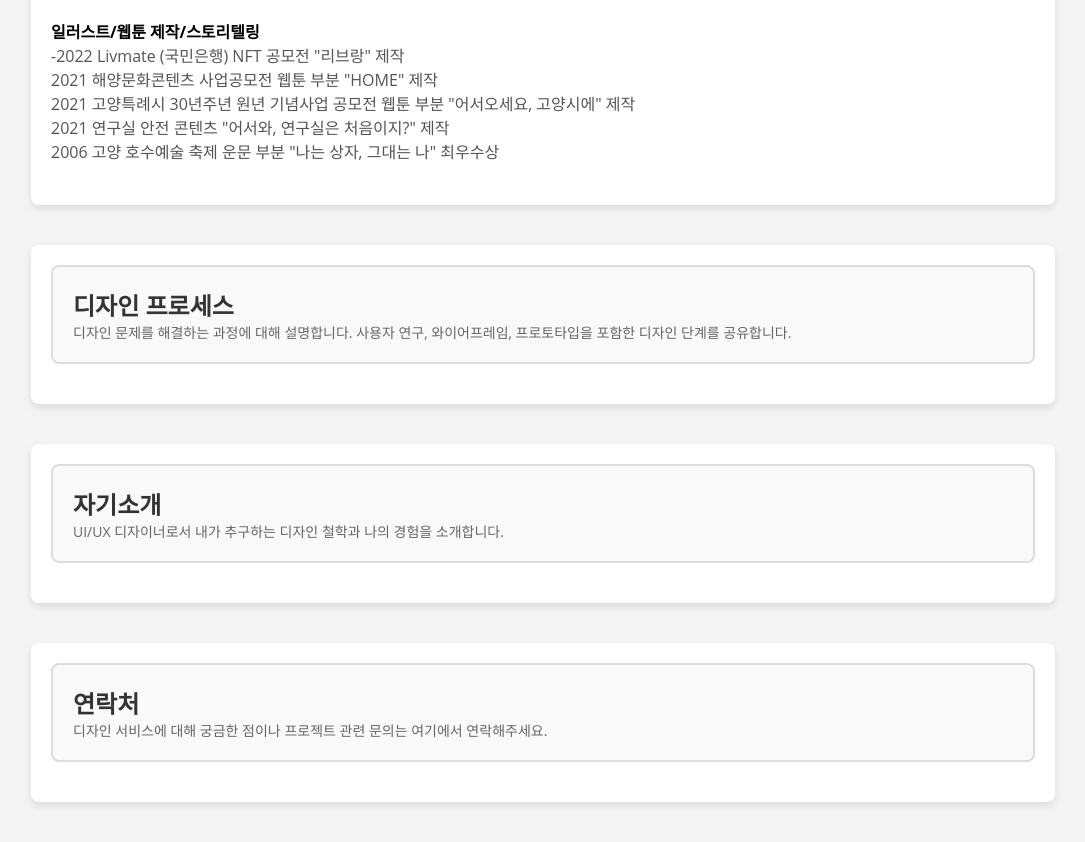
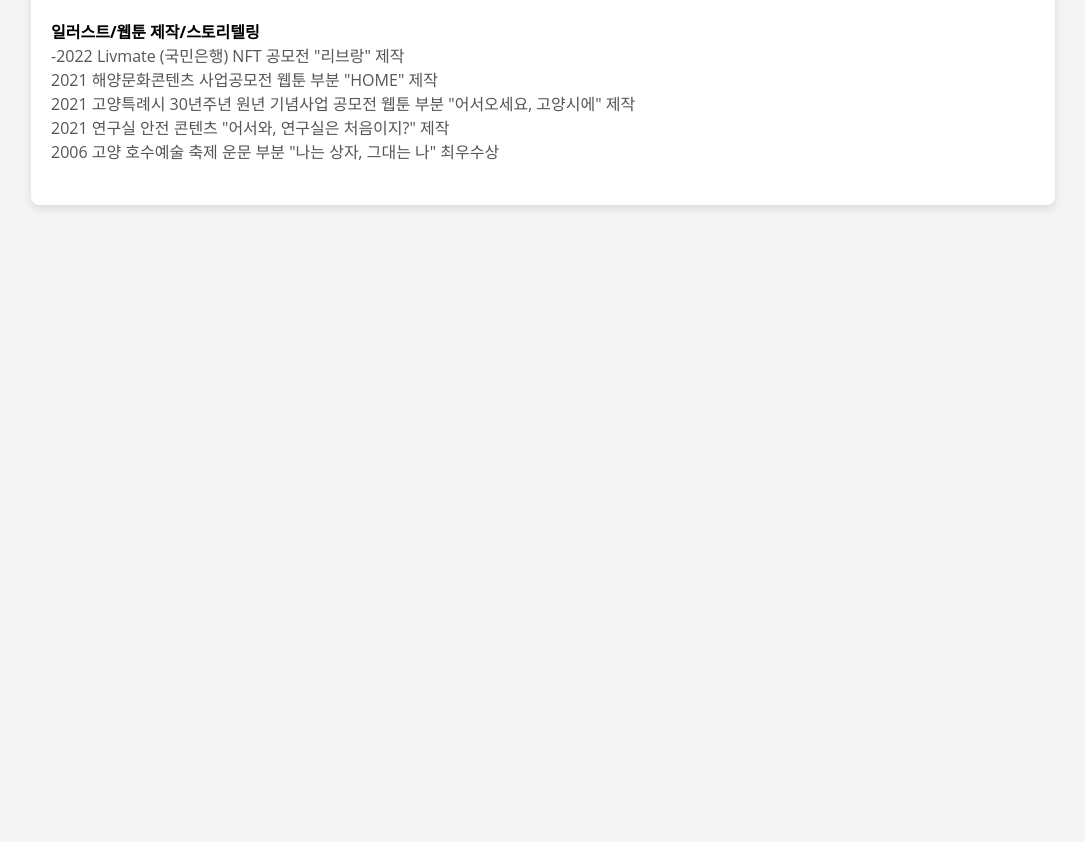
Before and after one commit to mercuryfie/myportfolio, a plain HTML site: page index.html in a window 1280 px wide. Shown: the part 987-1829 px from the top of the page, without its empty margins (97-1182 px from the left). After the commit the page ends 1232 px from the top, so only its background shows below. Drawn offline with Linux system fonts and the light colour scheme.

Commit message:
update index.html

```diff
--- a/index.html
+++ b/index.html
@@ -230,29 +230,7 @@
             </p><br>
         </section>
 
-        <!-- 디자인 프로세스 섹션 -->
-        <section id="process">
-            <div class="section-box">
-                <h2>디자인 프로세스</h2>
-                <p>디자인 문제를 해결하는 과정에 대해 설명합니다. 사용자 연구, 와이어프레임, 프로토타입을 포함한 디자인 단계를 공유합니다.</p>
-            </div>
-        </section>
 
-        <!-- 자기소개 섹션 -->
-        <section id="about">
-            <div class="section-box">
-                <h2>자기소개</h2>
-                <p>UI/UX 디자이너로서 내가 추구하는 디자인 철학과 나의 경험을 소개합니다.</p>
-            </div>
-        </section>
-
-        <!-- 연락처 섹션 -->
-        <section id="contact">
-            <div class="section-box">
-                <h2>연락처</h2>
-                <p>디자인 서비스에 대해 궁금한 점이나 프로젝트 관련 문의는 여기에서 연락해주세요.</p>
-            </div>
-        </section>
     </main>
     <footer>
 
```
